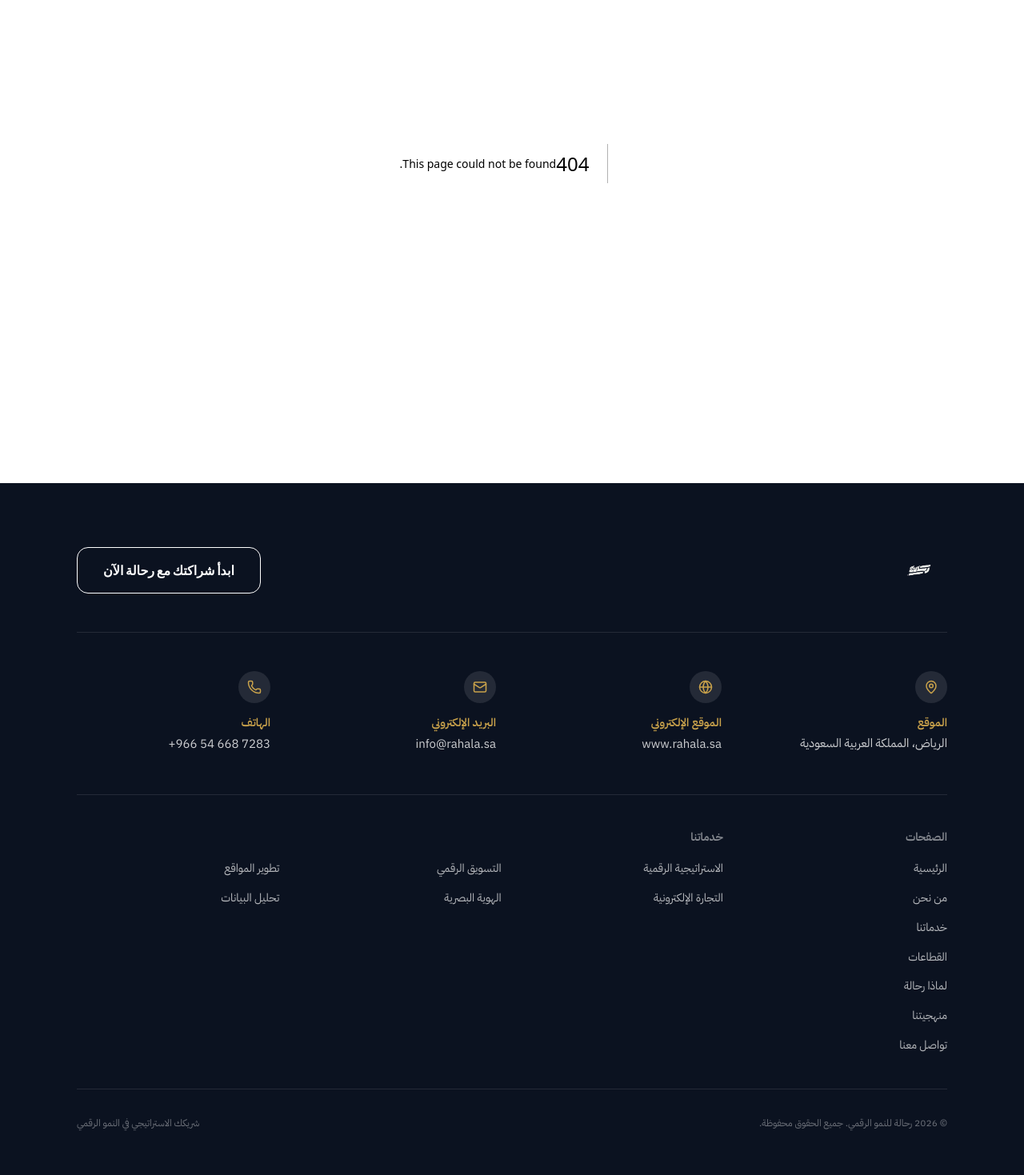
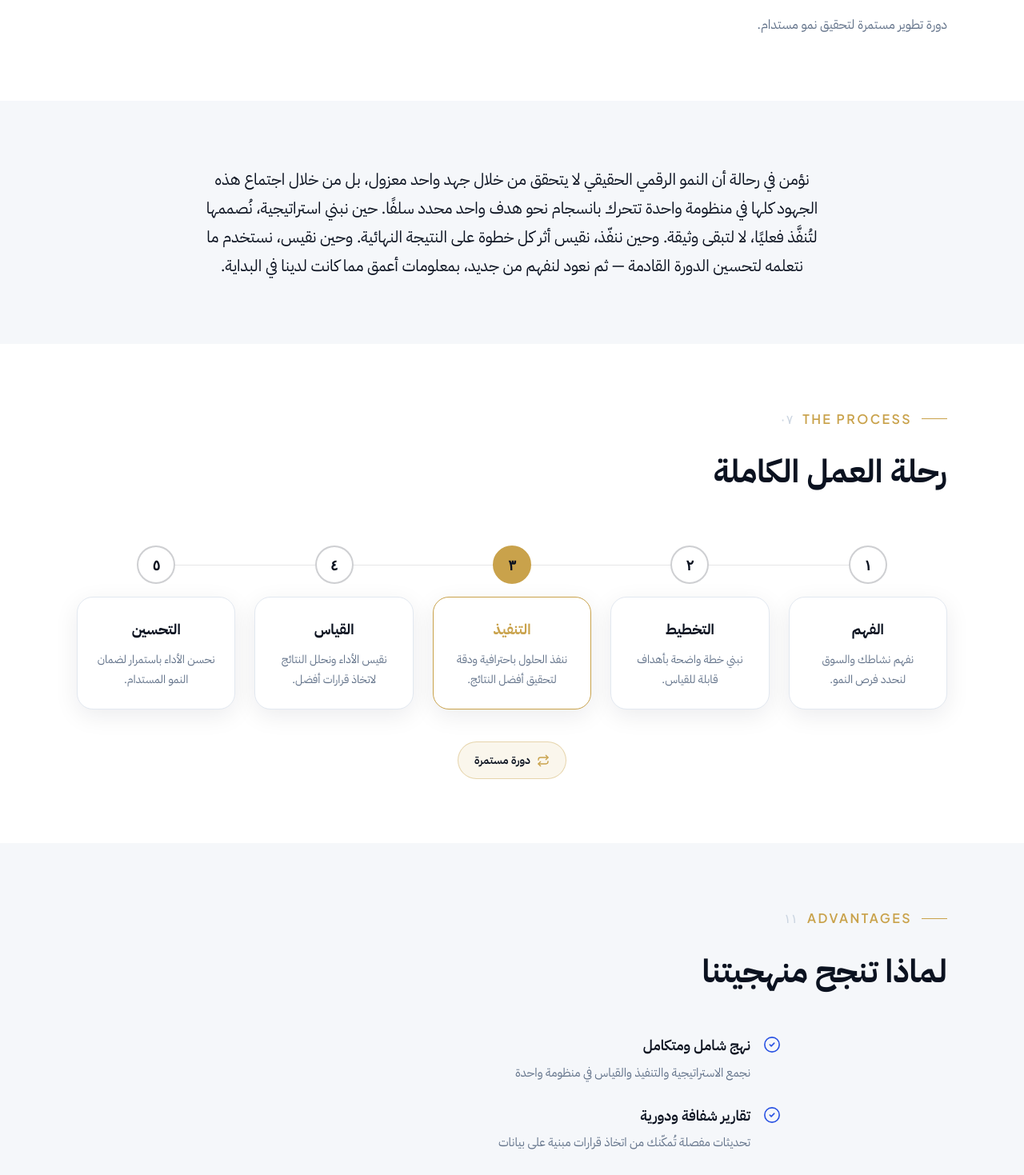
Before and after one commit to sherbo9333/rahala-website, a Next.js app: page /methodology in a window 1280 px wide. Before the commit this address had no page. Shown: the part 260-1729 px from the top of the page at 80% size. Built offline with nearby package versions, Linux system fonts and the light colour scheme.

Commit message:
Phase 5.6 - Methodology page

```diff
--- /dev/null
+++ b/src/app/methodology/page.tsx
@@ -0,0 +1,94 @@
+import type { Metadata } from "next";
+import { methodologyCaption, methodologyOverview } from "@/data/methodology";
+import { Section } from "@/components/ui/Section";
+import { Container } from "@/components/ui/Container";
+import { PageHeader } from "@/components/ui/PageHeader";
+import { EyebrowLabel } from "@/components/ui/EyebrowLabel";
+import { ProcessTimelineSection } from "@/components/methodology/ProcessTimelineSection";
+import { WhyProcessWorksSection } from "@/components/methodology/WhyProcessWorksSection";
+import { FinalCtaSection } from "@/components/home/FinalCtaSection";
+
+const title = "منهجيتنا";
+const description = methodologyCaption;
+
+export const metadata: Metadata = {
+  title,
+  description,
+  alternates: {
+    canonical: "/methodology",
+  },
+  openGraph: {
+    title: `${title} | رحالة`,
+    description,
+    url: "/methodology",
+  },
+  twitter: {
+    title: `${title} | رحالة`,
+    description,
+  },
+};
+
+/**
+ * METHODOLOGY — Phase 5.6
+ * Section order per the approved structure: Hero -> Methodology
+ * Overview -> Complete Process Timeline -> Why Our Process Works ->
+ * Final CTA.
+ *
+ * No StickySubNav here (unlike About): the approved structure reads as
+ * one linear narrative building toward the timeline, not four
+ * independent content blocks a visitor would want to jump between —
+ * an anchor sub-nav would add UI weight without a clear benefit.
+ *
+ * "Why Our Process Works" uses 3 of the PDF's 6 Advantages — the ones
+ * specifically about how the process runs (integrated approach,
+ * transparent reporting, on-time/on-budget delivery). The other 3
+ * (team expertise, local market knowledge, world-class tools) are
+ * reserved for the future dedicated "لماذا رحالة" page rather than
+ * fully duplicated here.
+ */
+export default function MethodologyPage() {
+  return (
+    <>
+      <Section background="white" id="methodology-hero">
+        <Container>
+          <PageHeader eyebrow="METHODOLOGY" eyebrowLatin number="٠٧" title={title} description={description} />
+        </Container>
+      </Section>
+
+      <Section background="gray" id="methodology-overview">
+        <Container>
+          <h2 className="sr-only">نظرة عامة على منهجيتنا</h2>
+          <p className="mx-auto max-w-3xl text-center font-arabic text-xl leading-[1.9] text-navy-900">
+            {methodologyOverview}
+          </p>
+        </Container>
+      </Section>
+
+      <Section background="white" id="methodology-timeline">
+        <Container>
+          <EyebrowLabel number="٠٧" latin>
+            THE PROCESS
+          </EyebrowLabel>
+          <h2 className="mt-4 font-arabic text-h2 text-navy-900">رحلة العمل الكاملة</h2>
+          <div className="mt-14">
+            <ProcessTimelineSection />
+          </div>
+        </Container>
+      </Section>
+
+      <Section background="gray" id="why-process-works">
+        <Container>
+          <EyebrowLabel number="١١" latin>
+            ADVANTAGES
+          </EyebrowLabel>
+          <h2 className="mt-4 font-arabic text-h2 text-navy-900">لماذا تنجح منهجيتنا</h2>
+          <div className="mt-10">
+            <WhyProcessWorksSection />
+          </div>
+        </Container>
+      </Section>
+
+      <FinalCtaSection />
+    </>
+  );
+}
--- a/src/app/sitemap.ts
+++ b/src/app/sitemap.ts
@@ -38,5 +38,11 @@ export default function sitemap(): MetadataRoute.Sitemap {
       changeFrequency: "monthly",
       priority: 0.7,
     },
+    {
+      url: `${BASE_URL}/methodology`,
+      lastModified: new Date(),
+      changeFrequency: "monthly",
+      priority: 0.7,
+    },
   ];
 }
--- /dev/null
+++ b/src/components/methodology/ProcessTimelineSection.tsx
@@ -0,0 +1,52 @@
+import { Repeat } from "lucide-react";
+import { methodologySteps } from "@/data/methodology";
+import { NumberedStep } from "@/components/ui/NumberedStep";
+
+/**
+ * The "Complete Process Timeline" for the dedicated Methodology page.
+ * Reuses NumberedStep exactly as Home's condensed preview strip does
+ * (horizontal + connecting line on desktop/tablet, vertical stepper on
+ * mobile) — but this is the fuller version, so it adds the loop-back
+ * indicator the approved design spec called for on this page
+ * specifically (Home's version stays a lightweight teaser without it).
+ *
+ * A literal curved arrow connecting step 5 back to step 1 would need
+ * different SVG geometry at every breakpoint to stay accurate — the
+ * approved spec's own mobile fallback was a simple "↻ دورة مستمرة"
+ * chip, so rather than maintain a fragile multi-breakpoint curve, this
+ * page uses that same chip treatment consistently at every size.
+ *
+ * Note on JSX duplication: this component's outer grid/line wrapper is
+ * intentionally similar to Home's MethodologySection rather than
+ * sharing one extracted component — refactoring Home's (frozen) file
+ * to consume a shared primitive would mean modifying a completed page.
+ * Logged as TD-003 rather than acted on here.
+ */
+export function ProcessTimelineSection() {
+  return (
+    <>
+      {/* Desktop/tablet: horizontal with connecting line */}
+      <div className="relative hidden md:grid md:grid-cols-5 md:gap-6">
+        <div aria-hidden="true" className="absolute left-[10%] right-[10%] top-6 h-px bg-navy-900/10" />
+        {methodologySteps.map((step) => (
+          <NumberedStep key={step.number} {...step} orientation="vertical" className="relative" />
+        ))}
+      </div>
+
+      {/* Mobile: vertical stepper */}
+      <div className="relative flex flex-col gap-8 md:hidden">
+        <div aria-hidden="true" className="absolute bottom-6 start-6 top-6 w-px bg-navy-900/10" />
+        {methodologySteps.map((step) => (
+          <NumberedStep key={step.number} {...step} orientation="horizontal" className="relative" />
+        ))}
+      </div>
+
+      <div className="mt-10 flex justify-center">
+        <div className="flex items-center gap-2 rounded-full border border-gold-400/40 bg-gold-400/10 px-5 py-2.5">
+          <Repeat size={16} aria-hidden="true" className="text-gold-400" />
+          <span className="font-arabic text-sm font-semibold text-navy-900">دورة مستمرة</span>
+        </div>
+      </div>
+    </>
+  );
+}
--- /dev/null
+++ b/src/components/methodology/WhyProcessWorksSection.tsx
@@ -0,0 +1,25 @@
+import { CheckCircle2 } from "lucide-react";
+import { processAdvantages } from "@/data/methodology";
+
+/**
+ * "لماذا تنجح منهجيتنا" — checklist rows rather than icon cards,
+ * matching the PDF's own visual treatment of this content (its
+ * Advantages slide uses check-marked lines, not bordered cards) and
+ * giving the page a second layout rhythm instead of repeating the
+ * card-grid pattern used everywhere else on the site.
+ */
+export function WhyProcessWorksSection() {
+  return (
+    <div className="mx-auto flex max-w-2xl flex-col gap-6">
+      {processAdvantages.map((advantage) => (
+        <div key={advantage.title} className="flex items-start gap-4">
+          <CheckCircle2 size={22} aria-hidden="true" className="mt-1 shrink-0 text-blue-600" strokeWidth={1.75} />
+          <div>
+            <h3 className="font-arabic text-lg font-semibold text-navy-900">{advantage.title}</h3>
+            <p className="mt-1 font-arabic text-[15px] leading-relaxed text-gray-500">{advantage.description}</p>
+          </div>
+        </div>
+      ))}
+    </div>
+  );
+}
--- a/src/data/methodology.ts
+++ b/src/data/methodology.ts
@@ -1,3 +1,11 @@
+/**
+ * SOURCE OF TRUTH: Company Profile PDF, "منهجيتنا" slide.
+ * A continuous 5-step cycle (explicitly captioned as such in the PDF:
+ * "دورة تطوير مستمرة لتحقيق نمو مستدام") — step 3 (التنفيذ) carries the
+ * PDF's own visual emphasis (gold-highlighted card), reproduced here.
+ */
+import { Layers, ClipboardList, CalendarCheck } from "lucide-react";
+
 /**
  * SOURCE OF TRUTH: Company Profile PDF, "منهجيتنا" slide.
  * A continuous 5-step cycle (explicitly captioned as such in the PDF:
@@ -13,3 +21,38 @@ export const methodologySteps = [
 ] as const;
 
 export const methodologyCaption = "دورة تطوير مستمرة لتحقيق نمو مستدام.";
+
+/**
+ * SOURCE OF TRUTH: approved brand content document (Phase 4), "فلسفتنا
+ * (نسخة موسّعة)" section — written specifically to expand on this exact
+ * 5-step cycle without introducing any new claim beyond what the PDF's
+ * own methodology slide already establishes. Reused verbatim here for
+ * the Methodology page's Overview section.
+ */
+export const methodologyOverview =
+  "نؤمن في رحالة أن النمو الرقمي الحقيقي لا يتحقق من خلال جهد واحد معزول، بل من خلال اجتماع هذه الجهود كلها في منظومة واحدة تتحرك بانسجام نحو هدف واحد محدد سلفًا. حين نبني استراتيجية، نُصممها لتُنفَّذ فعليًا، لا لتبقى وثيقة. وحين ننفّذ، نقيس أثر كل خطوة على النتيجة النهائية. وحين نقيس، نستخدم ما نتعلمه لتحسين الدورة القادمة — ثم نعود لنفهم من جديد، بمعلومات أعمق مما كانت لدينا في البداية.";
+
+/**
+ * SOURCE OF TRUTH: Company Profile PDF, "مزايانا التنافسية" slide.
+ * Curated to the 3 (of 6) advantages that are specifically about how
+ * the *process* is run — not team expertise, local presence, or tools,
+ * which belong to the future dedicated "لماذا رحالة" page instead of
+ * being fully duplicated here. See Phase 5.6 deviations note.
+ */
+export const processAdvantages = [
+  {
+    icon: Layers,
+    title: "نهج شامل ومتكامل",
+    description: "نجمع الاستراتيجية والتنفيذ والقياس في منظومة واحدة",
+  },
+  {
+    icon: ClipboardList,
+    title: "تقارير شفافة ودورية",
+    description: "تحديثات مفصلة تُمكّنك من اتخاذ قرارات مبنية على بيانات",
+  },
+  {
+    icon: CalendarCheck,
+    title: "الالتزام بالمواعيد والميزانية",
+    description: "ننجز ما نعد به في الوقت والتكلفة المحددة دون مفاجآت",
+  },
+] as const;
```
Also changed, not shown: 2 other files (tests, documents, lock files or other folders).
